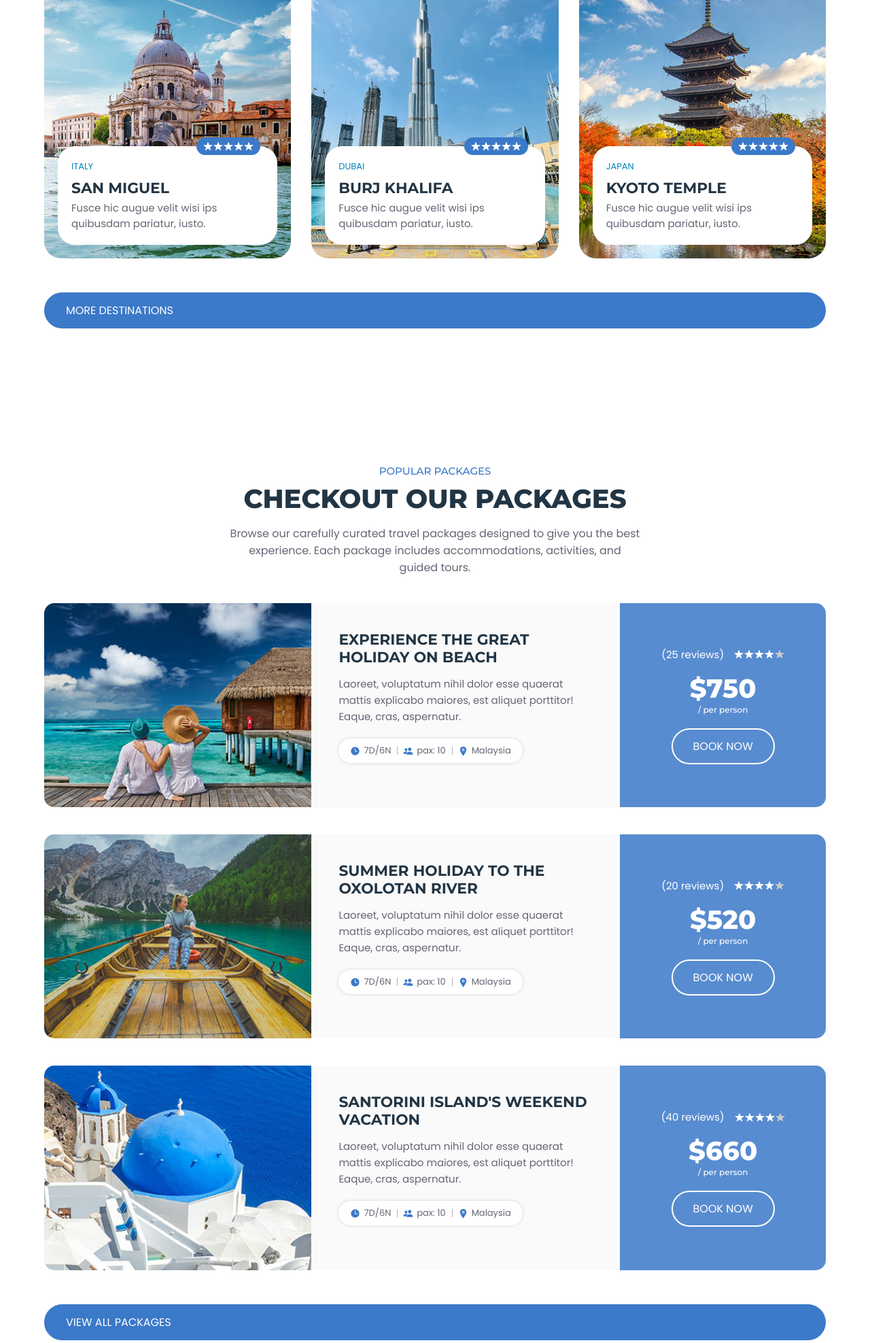
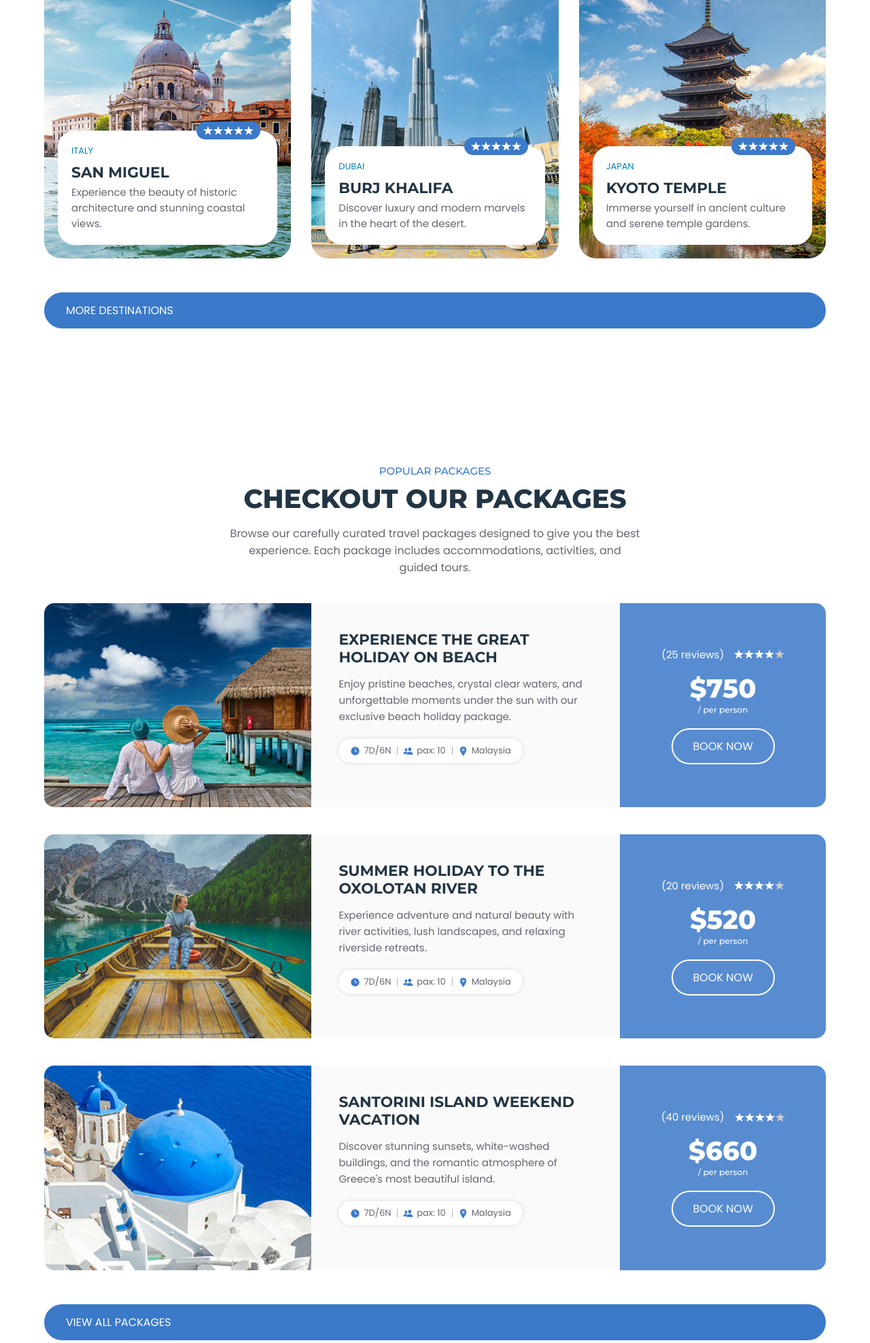
Before and after one commit to urolovforever/travel-site, a Django app: page /en/ in a window 1280 px wide. Shown: the part 1419-3394 px from the top of the page at 68% size. Run offline with Django 4.2, Linux system fonts and the light colour scheme; data that the repository does not hold is empty.

Commit message:
Add trilingual support for home page static destinations and packages
- Wrapped hardcoded destination cards (Italy, Dubai, Japan) in {% trans %} tags
- Wrapped hardcoded package cards in {% trans %} tags
- Replaced Lorem Ipsum text with meaningful descriptions
- Added 16 new translations to add_all_translations.py for both Uzbek and Russian
- Regenerated and compiled translation files (.po and .mo)
- All static content on home page now supports 3 languages: English, Uzbek, Russian

```diff
--- a/templates/index.html
+++ b/templates/index.html
@@ -84,15 +84,15 @@
             </div>
 
             <p class="card-subtitle">
-              <a href="#">Italy</a>
+              <a href="#">{% trans "Italy" %}</a>
             </p>
 
             <h3 class="h3 card-title">
-              <a href="#">San miguel</a>
+              <a href="#">{% trans "San Miguel" %}</a>
             </h3>
 
             <p class="card-text">
-              Fusce hic augue velit wisi ips quibusdam pariatur, iusto.
+              {% trans "Experience the beauty of historic architecture and stunning coastal views." %}
             </p>
 
           </div>
@@ -118,15 +118,15 @@
             </div>
 
             <p class="card-subtitle">
-              <a href="#">Dubai</a>
+              <a href="#">{% trans "Dubai" %}</a>
             </p>
 
             <h3 class="h3 card-title">
-              <a href="#">Burj khalifa</a>
+              <a href="#">{% trans "Burj Khalifa" %}</a>
             </h3>
 
             <p class="card-text">
-              Fusce hic augue velit wisi ips quibusdam pariatur, iusto.
+              {% trans "Discover luxury and modern marvels in the heart of the desert." %}
             </p>
 
           </div>
@@ -152,15 +152,15 @@
             </div>
 
             <p class="card-subtitle">
-              <a href="#">Japan</a>
+              <a href="#">{% trans "Japan" %}</a>
             </p>
 
             <h3 class="h3 card-title">
-              <a href="#">Kyoto temple</a>
+              <a href="#">{% trans "Kyoto Temple" %}</a>
             </h3>
 
             <p class="card-text">
-              Fusce hic augue velit wisi ips quibusdam pariatur, iusto.
+              {% trans "Immerse yourself in ancient culture and serene temple gardens." %}
             </p>
 
           </div>
@@ -193,16 +193,15 @@
         <div class="package-card">
 
           <figure class="card-banner">
-            <img src="{% static 'images/packege-1.jpg' %}" alt="Experience The Great Holiday On Beach" loading="lazy">
+            <img src="{% static 'images/packege-1.jpg' %}" alt="{% trans 'Experience The Great Holiday On Beach' %}" loading="lazy">
           </figure>
 
           <div class="card-content">
 
-            <h3 class="h3 card-title">Experience The Great Holiday On Beach</h3>
+            <h3 class="h3 card-title">{% trans "Experience The Great Holiday On Beach" %}</h3>
 
             <p class="card-text">
-              Laoreet, voluptatum nihil dolor esse quaerat mattis explicabo maiores, est aliquet porttitor! Eaque,
-              cras, aspernatur.
+              {% trans "Enjoy pristine beaches, crystal clear waters, and unforgettable moments under the sun with our exclusive beach holiday package." %}
             </p>
 
             <ul class="card-meta-list">
@@ -227,7 +226,7 @@
                 <div class="meta-box">
                   <ion-icon name="location"></ion-icon>
 
-                  <p class="text">Malaysia</p>
+                  <p class="text">{% trans "Malaysia" %}</p>
                 </div>
               </li>
 
@@ -267,16 +266,15 @@
         <div class="package-card">
 
           <figure class="card-banner">
-            <img src="{% static 'images/packege-2.jpg' %}" alt="Summer Holiday To The Oxolotan River" loading="lazy">
+            <img src="{% static 'images/packege-2.jpg' %}" alt="{% trans 'Summer Holiday To The Oxolotan River' %}" loading="lazy">
           </figure>
 
           <div class="card-content">
 
-            <h3 class="h3 card-title">Summer Holiday To The Oxolotan River</h3>
+            <h3 class="h3 card-title">{% trans "Summer Holiday To The Oxolotan River" %}</h3>
 
             <p class="card-text">
-              Laoreet, voluptatum nihil dolor esse quaerat mattis explicabo maiores, est aliquet porttitor! Eaque,
-              cras, aspernatur.
+              {% trans "Experience adventure and natural beauty with river activities, lush landscapes, and relaxing riverside retreats." %}
             </p>
 
             <ul class="card-meta-list">
@@ -301,7 +299,7 @@
                 <div class="meta-box">
                   <ion-icon name="location"></ion-icon>
 
-                  <p class="text">Malaysia</p>
+                  <p class="text">{% trans "Malaysia" %}</p>
                 </div>
               </li>
 
@@ -341,16 +339,15 @@
         <div class="package-card">
 
           <figure class="card-banner">
-            <img src="{% static 'images/packege-3.jpg' %}" alt="Santorini Island's Weekend Vacation" loading="lazy">
+            <img src="{% static 'images/packege-3.jpg' %}" alt="{% trans 'Santorini Island Weekend Vacation' %}" loading="lazy">
           </figure>
 
           <div class="card-content">
 
-            <h3 class="h3 card-title">Santorini Island's Weekend Vacation</h3>
+            <h3 class="h3 card-title">{% trans "Santorini Island Weekend Vacation" %}</h3>
 
             <p class="card-text">
-              Laoreet, voluptatum nihil dolor esse quaerat mattis explicabo maiores, est aliquet porttitor! Eaque,
-              cras, aspernatur.
+              {% trans "Discover stunning sunsets, white-washed buildings, and the romantic atmosphere of Greece's most beautiful island." %}
             </p>
 
             <ul class="card-meta-list">
@@ -375,7 +372,7 @@
                 <div class="meta-box">
                   <ion-icon name="location"></ion-icon>
 
-                  <p class="text">Malaysia</p>
+                  <p class="text">{% trans "Malaysia" %}</p>
                 </div>
               </li>
 
```
Also changed, not shown: add_all_translations.py (+40 -0 lines), locale/ru/LC_MESSAGES/django.po, locale/uz/LC_MESSAGES/django.po, 2 other files.
